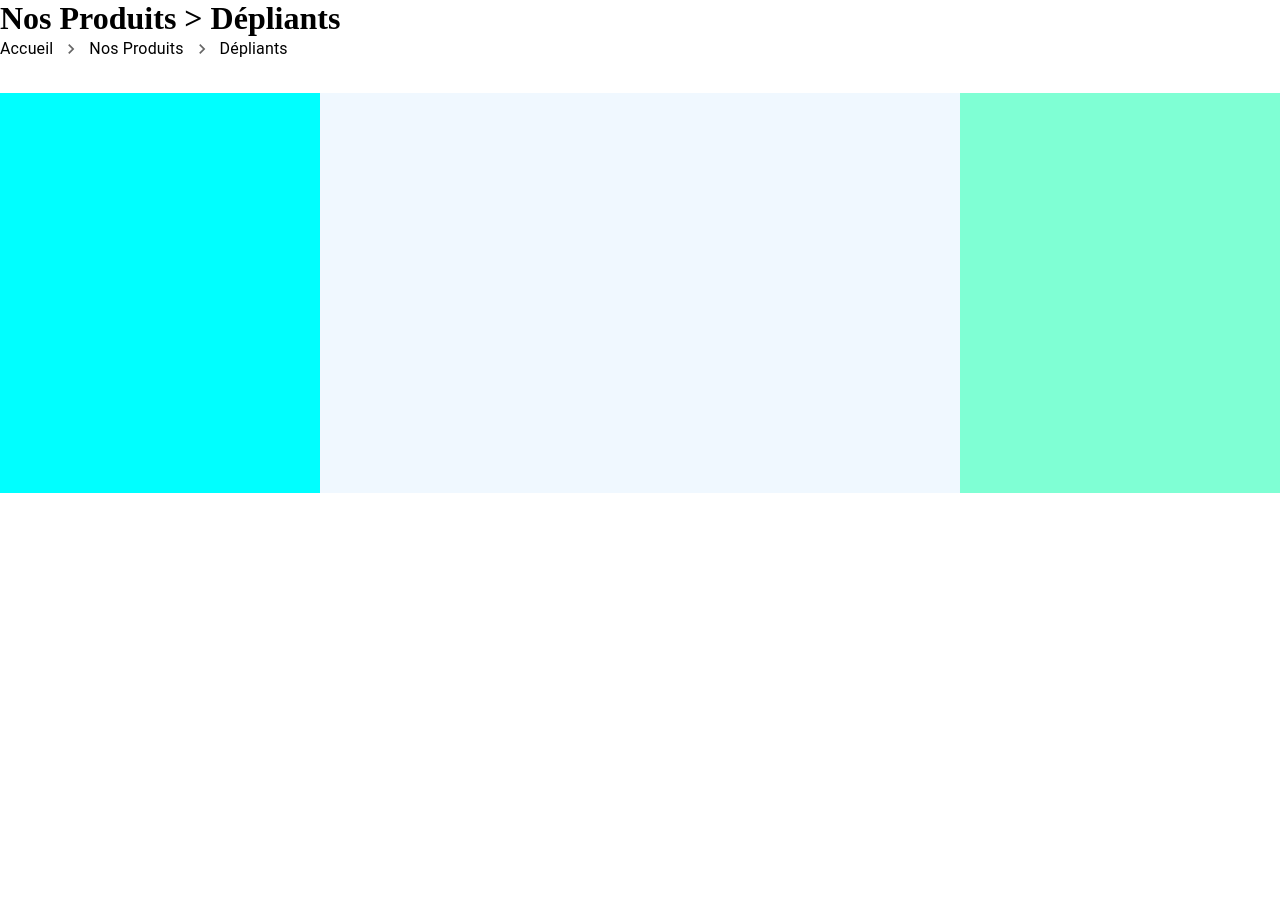
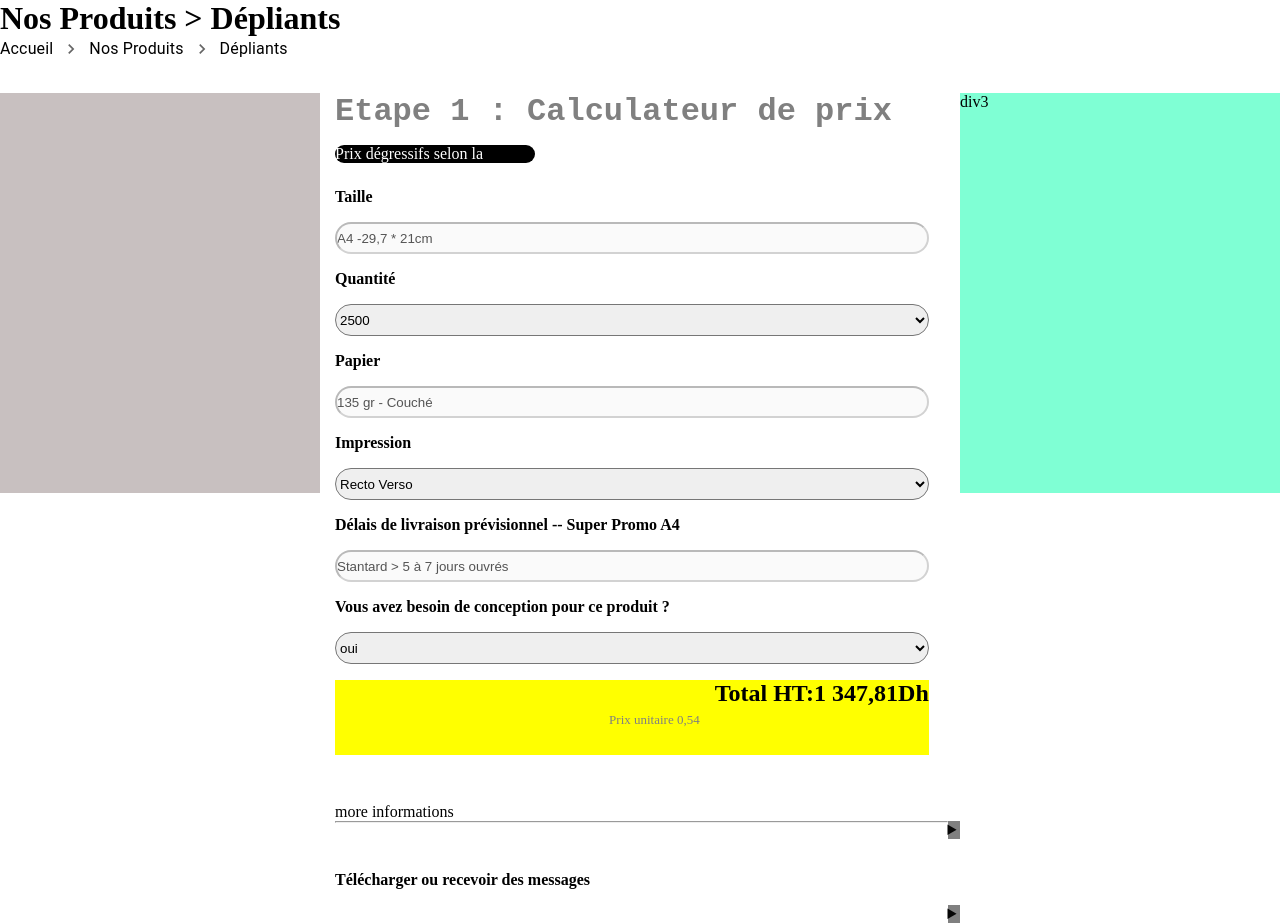
Before and after one commit to eldevyas/CopyBen, a Next.js app in the folder client/: page /produits/depliants in a window 1280 px wide. Before the commit the page ends 800 px from the top, so only its background shows below. Built offline with nearby package versions, Linux system fonts and the light colour scheme.

Commit message:
about calculator

```diff
--- a/client/package.json
+++ b/client/package.json
@@ -21,7 +21,10 @@
     "next": "13.3.0",
     "react": "18.2.0",
     "react-dom": "18.2.0",
+    "react-simple-image-slider": "^2.4.1",
+    "react-slick": "^0.29.0",
     "sass": "^1.62.0",
+    "swiper": "^9.2.4",
     "typescript": "5.0.4"
   }
 }
--- a/client/pages/produits/depliants.tsx
+++ b/client/pages/produits/depliants.tsx
@@ -26,9 +26,98 @@ export default function Page() {
                 </div>
             </div>
             <div className="Calculateur">
-                <div className="Item Info"></div>
-                <div className="Item App"></div>
-                <div className="Item Actions"></div>
+                <div className="Item Info">
+
+                </div>
+                <div className="Item App">
+                    <div className="Left">
+                    <h1 className="h1">Etape 1 : Calculateur de prix </h1>
+                    <p className="p">Prix dégressifs selon la quantité</p>
+                    <div className="FirstDiv">
+                        <label className="lab">Taille</label>
+                        <input className="BasicInput"  type="text" value={"A4 -29,7 * 21cm"} disabled />
+                    </div>
+                    <div className="FirstDiv">
+                        <label className="lab">Quantité</label>
+                        <select className="BasicInput">
+                            <option value="">2500</option>
+                            <option value="">5000</option>
+                            <option value="">10000</option>
+                            <option value="">15000</option>
+                            <option value="">20000</option>
+                        </select>
+
+                    </div>
+
+                    <div className="FirstDiv">
+                        <label className="lab">Papier</label>
+                        <input className="BasicInput"  type="text" value={"135 gr - Couché"} disabled />
+                    </div>
+
+                    <div className="FirstDiv">
+                        <label className="lab">Impression</label>
+                        <select className="BasicInput">
+                            <option value="">Recto Verso </option>
+                            <option value="">Recto</option>
+
+                        </select>
+                        </div>
+
+                    <div className="FirstDiv">
+                        <label className="lab" >Délais de livraison prévisionnel -- Super Promo A4</label>
+                        <input className="BasicInput"  type="text" value={"Stantard > 5 à 7 jours ouvrés"} disabled />
+                    </div>
+                    <div className="FirstDiv">
+                        <label className="lab">Vous avez besoin de conception pour ce produit ?</label>
+                        <select className="BasicInput">
+                            <option className="Option" value="">oui</option>
+                            <option  className="Option" value="">non</option>
+
+                        </select>
+                    </div>
+
+                    <div className="FirstDiv FixedDiv">
+                        <div className="YellowSection">
+                            <p className="YellowSectionParag">Total HT:1 347,81Dh</p>
+                            <p className="LittlePar">Prix unitaire 0,54</p>
+
+                        </div>
+                    </div>
+
+                    <div>
+                         <p>more informations</p>
+                         <details>
+                             <summary className="ButtonHide"></summary>
+
+                                 <select className="BasicInput">
+                                     <option className="OptinLiver">Livraison gratuite</option>
+                             </select>
+                         </details>
+
+
+                     </div>
+                    <hr  className="HR"/>
+
+                    <div>
+                        <p className="lab">Télécharger ou recevoir des messages </p>
+                         <details>
+                             <summary className="ButtonHide"></summary>
+                             <input className="BasicInput" type="email" placeholder="email"/>
+                         </details>
+
+
+                     </div>
+
+
+
+
+                    </div>
+
+
+                </div>
+                <div className="Item Actions">
+                    div3
+                </div>
             </div>
         </div>
     );
--- a/client/styles/Pages/Products/Imports/_2. Calculateur.scss
+++ b/client/styles/Pages/Products/Imports/_2. Calculateur.scss
@@ -13,14 +13,93 @@
         max-width: 100%;
         flex: 1;
         &:nth-child(1) {
-            background-color: aqua;
+            background-color: rgb(200, 192, 192);
         }
         &:nth-child(2) {
-            background-color: aliceblue;
+            background-color: white;
             flex: 2;
         }
         &:nth-child(3) {
             background-color: aquamarine;
         }
     }
+    .h1{
+        color: grey;
+        font-family:'Courier New', Courier, monospace;
+        margin-bottom:15px ;
+    }
+    .p{
+        background-color: black;
+        color: white;
+        width: 32%;
+        height: 18px;
+        border-radius: 1rem;
+        margin-bottom: 25px;
+
+    }
+
+
+    .lab{
+        font-weight: bold;
+        margin-bottom: 1rem;
+
+    }
+    .BasicInput{
+        width: 95%;
+        border-radius: 1rem;
+        height: 2rem;
+        margin-bottom: 1rem;
+
+    }
+    .Option{
+        color: grey;
+    }
+    .YellowSection{
+        background-color: yellow;
+        width:95%;
+        height: 75px;
+        margin-bottom: 3rem;
+    }
+    .YellowSectionParag{
+        font-weight: bold;
+        font-size:x-large;
+        float: right;
+
+    }
+    .LittlePar{
+        font-size: small;
+        color: grey;
+        margin-top: 2rem;
+        float: right;
+        margin-right: 15px;
+
+    }
+    .FirstDiv{
+        display: flex;
+        flex-direction: column;
+
+    }
+    .HR{
+        margin-bottom: 3rem;
+    }
+    .StyleP{
+        margin-left: 25rem;
+        font-weight: bold;
+        font-size: x-large;
+    }
+    .Left{
+        margin-left: 15px;
+    }
+    .ButtonHide{
+        background-color: grey;
+        color: rgb(5, 5, 5);
+        width: 2%;
+        height: 1%;
+
+       float: right;
+    }
+    .OptinLiver{
+        font-weight: bold;
+    }
+
 }
--- /dev/null
+++ b/package.json
@@ -0,0 +1,5 @@
+{
+  "dependencies": {
+    "react-slick": "^0.29.0"
+  }
+}
```
Also changed, not shown: client/styles/Pages/Home/_HomePage.scss (line endings or trailing spaces), 2 other files (tests, documents, lock files or other folders).
